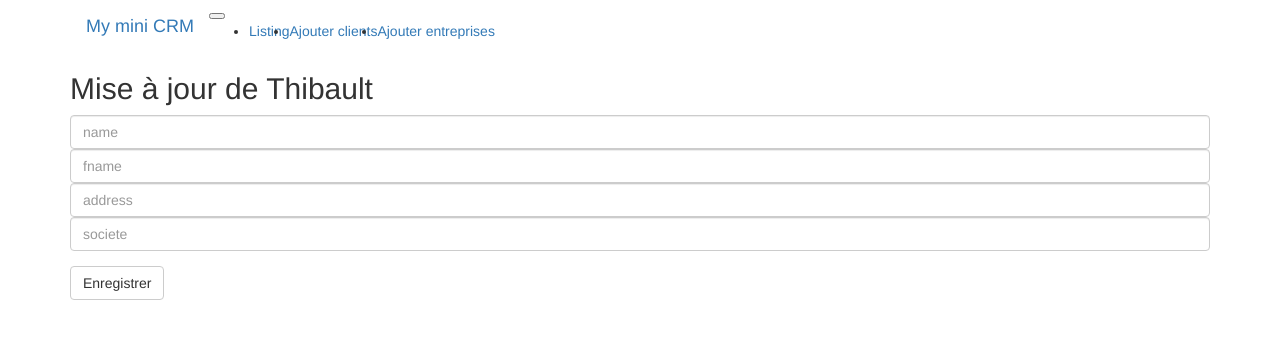
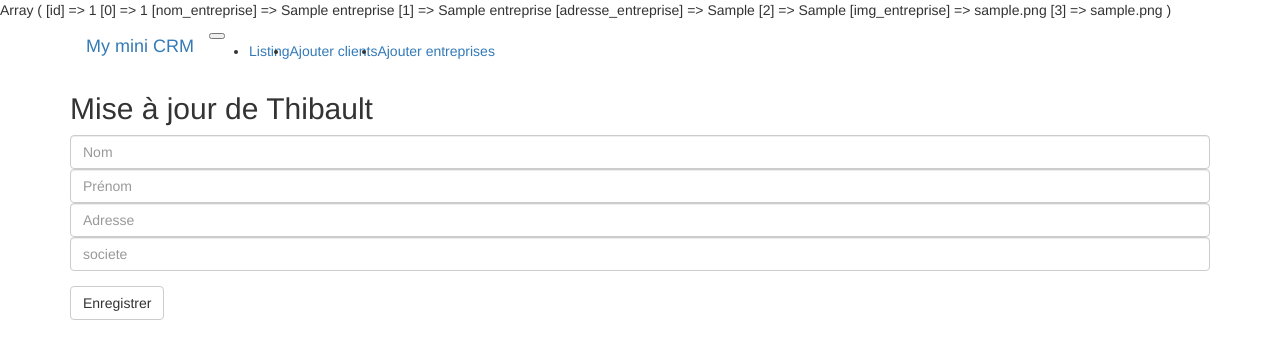
Before and after one commit to prunieres/crm, a PHP site: page /ajout_client.php in a window 1280 px wide. Shown: the top 359 px of the page. Run offline with PHP 8.4, Linux system fonts and the light colour scheme; tables that the repository leaves empty or names only in its code hold one stand-in row (values such as "Sample post"); some libraries are stand-ins or nearby versions.

Commit message:
fin de ajout_client.

```diff
--- a/ajout_client.php
+++ b/ajout_client.php
@@ -11,30 +11,25 @@
 
 <body>
     <?php
-    $dbh = new PDO('mysql:host=localhost;dbname=CRM2', 'admin', 'plop');
-    // $dbh = new PDO ('mysql:host=localhost;dbname=crm2','admin', 'xu10j4rs');
-    if (isset($_POST['name']) && (isset($_POST['fname'])) && (isset($_POST['address'])) && (isset($_POST['societe']))){
+    // $dbh = new PDO('mysql:host=localhost;dbname=CRM2', 'admin', 'plop');
+    $dbh = new PDO ('mysql:host=localhost;dbname=crm2','admin', 'xu10j4rs');
+    if (isset($_POST['name']) && isset($_POST['fname']) && isset($_POST['address']) && isset($_POST['societe'])){
         $name=$_POST['name'];
         $fname=$_POST['fname'];
         $address=$_POST['address'];
         $societe=$_POST['societe'];
-        $insertLine = $dbh->prepare("INSERT INTO 'client' VALUES (NULL, '$name', '$fname', '$address', '$societe')");
-        $insertLine->execute();
         echo $name;
         echo $fname;
         echo $address;
         echo $societe;
+        $insertLine = $dbh->prepare("INSERT INTO client VALUES (NULL, '$name', '$fname', '$address', $societe)");
+        $insertLine->execute();
 
     }
-    // if (isset($_POST['name'])&&(isset($_POST['fname'])&&(isset($_POST['address'])&&(isset($_POST['societe']))){
-    //     $name=$_POST['name'];
-    //     $fname=$_POST['fname'];
-    //     $address=$_POST['address'];
-    //     $societe=$_POST['societe'];
-    //     // echo $denomination." ".$address;
-    //     $insertLine = $dbh->prepare("INSERT INTO `client` (`id`, `nom`, `prenom`, `adresse`,`entreprise_id`)VALUES (NULL, '$name', '$fname', '$address', '$societe')");
-    //     $insertLine->execute();
-    // }
+
+
+    $nom_entreprises = $dbh->query('SELECT * FROM entreprise')->fetch();
+    print_r($nom_entreprises);
 
     ?>
     <div class="container">
@@ -59,10 +54,21 @@
         <h2>Mise à jour de Thibault</h2>
         <form method="post">
             <div class="form-group">
-                <input type="text" class="form-control" id="name" placeholder="name" name="name">
-                <input type="text" class="form-control" id="fname" placeholder="fname" name="fname">
-                <input type="text" class="form-control" id="address" placeholder="address" name="address">
+                <input type="text" class="form-control" id="name" placeholder="Nom" name="name">
+                <input type="text" class="form-control" id="fname" placeholder="Prénom" name="fname">
+                <input type="text" class="form-control" id="address" placeholder="Adresse" name="address">
                 <input type="text" class="form-control" id="societe" placeholder="societe" name="societe">
+                <!-- <div class="input-group mb-3">
+                    <div class="input-group-prepend">
+                        <label class="input-group-text" for="inputGroupSelect01">Choisissez votre entreprise</label>
+                    </div>
+                    <select class="custom-select" id="inputGroupSelect01">
+                        <option selected>Choose...</option>
+                        <option value="1">One</option>
+                        <option value="2">Two</option>
+                        <option value="3">Three</option>
+                    </select>
+                </div> -->
             </div>
 
             <button type="submit" name="button" class="btn btn-default">Enregistrer</button>
--- a/ajout_entr.php
+++ b/ajout_entr.php
@@ -12,8 +12,8 @@
 
 <body>
     <?php
-    $dbh = new PDO('mysql:host=localhost;dbname=CRM2', 'admin', 'plop');
-    // $dbh = new PDO ('mysql:host=localhost;dbname=crm2','admin', 'xu10j4rs');
+    // $dbh = new PDO('mysql:host=localhost;dbname=CRM2', 'admin', 'plop');
+    $dbh = new PDO ('mysql:host=localhost;dbname=crm2','admin', 'xu10j4rs');
 
     if (isset($_POST['denomination'])&&(isset($_POST['address']))){
         $denomination=$_POST['denomination'];
```
Also changed, not shown: index.php (+1 -13 lines).
